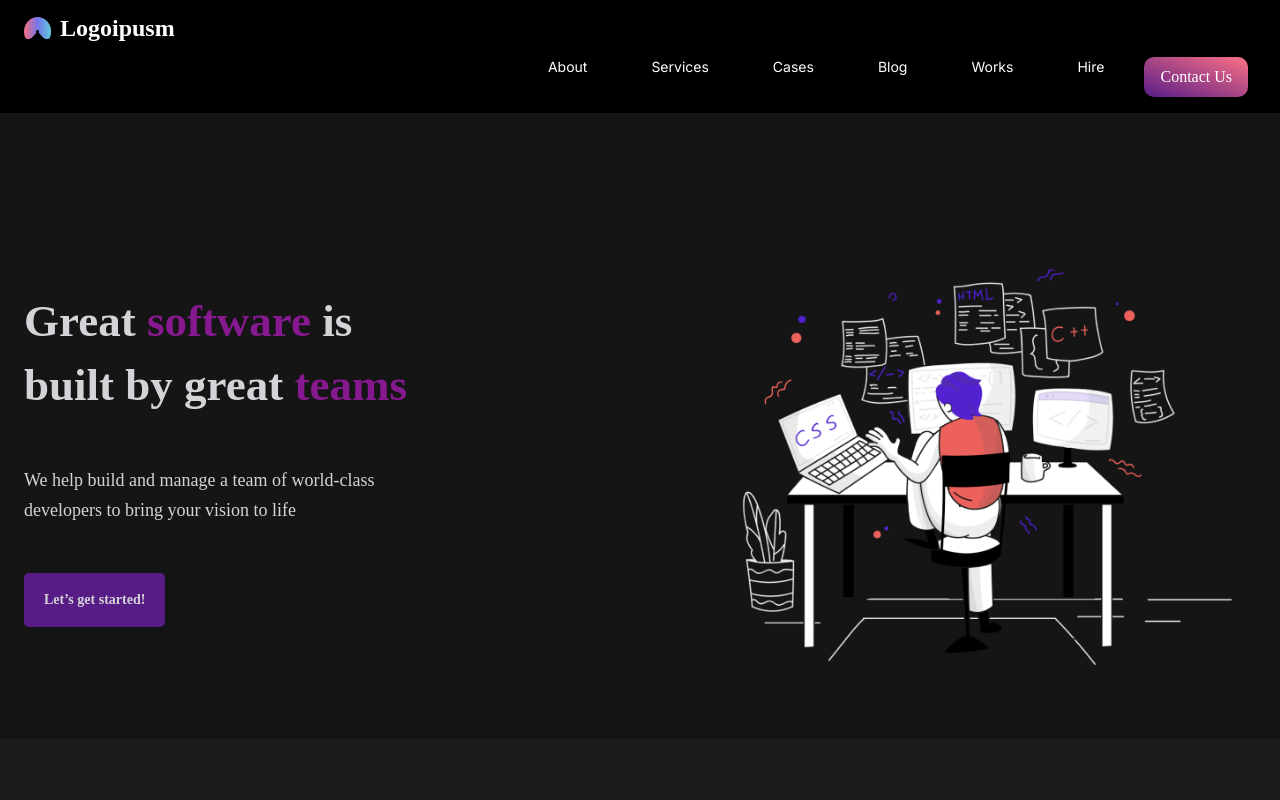
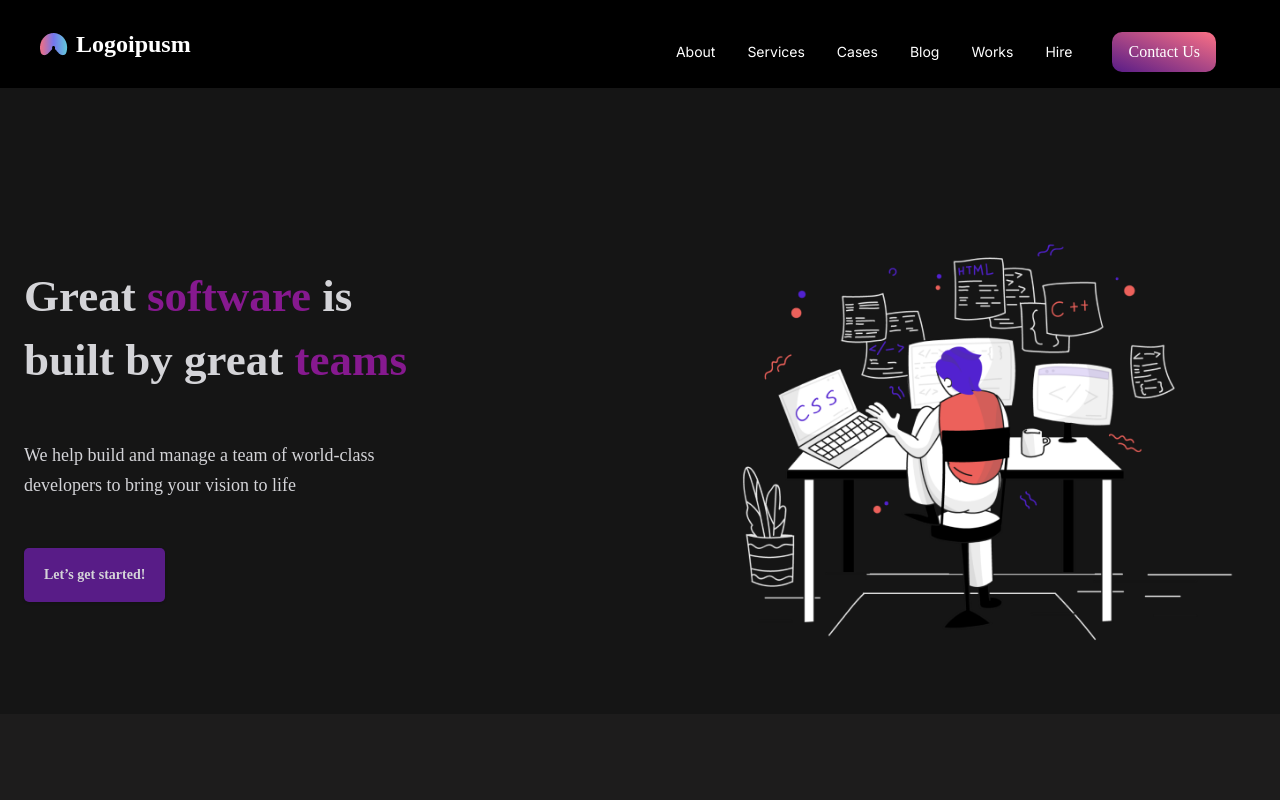
Before and after one commit to ShoaibAKHTER0010/software-site, a Next.js app: page / in a window 1280 px wide. Shown: the top 800 px of the page. Built offline with nearby package versions, Linux system fonts and the light colour scheme.

Commit message:
new commit

```diff
--- a/app/components/main.jsx
+++ b/app/components/main.jsx
@@ -6,7 +6,7 @@ const Main = () => {
     <section className='w-full bg-[#151515]'>
         <main className='mx-auto max-w-7xl pt-16 '>
             {/* main-div */}
-            <div className='w-full flex flex-row md:flex-row  sm:flex-col  pl-4 md:pl-6 '>
+            <div className='w-full flex flex-col md:flex-row pl-4 md:pl-6 '>
                 {/* first--div */}
                 <div className='w-full md:w-1/2 text-white py-0 md:py-28 flex flex-col items-center md:items-start'>
                   {/* paragraph */}
--- a/app/components/navbar.jsx
+++ b/app/components/navbar.jsx
@@ -14,27 +14,29 @@ const Navbar = () => {
     const [open, setOpen] = useState(false);
 
     return (
-        <main className='w-full'>
-            <div className='w-full top-0 left-0 bg-black flex '>
-                <div className='flex flex-col  py-4  md:max-w-7xl w-full mx-auto md:px-6'>
-                    <div className="flex items-center">
-                        <img src="./images/logo-top.png" alt="logo" className="h-10 md:h-auto" />
+        <main className='w-full '>
+            <div className='w-full  bg-black flex '>
+                <div className='flex justify-between items-center py-4 w-full  mx-auto px-6 md:px-10 '>
+                    <div className="flex items-center ">
+                        <div>
+                        <img src="./images/logo-top.png" alt="logo" className="" />
+                        </div>
                         <h2 className='text-white text-xl font-bold font-["Poppins"] cursor-pointer hover:text-gray-400 ml-2 md:text-2xl md:leading-[25px]'>Logoipusm</h2>
                     </div>
 
-                    <div onClick={() => setOpen(!open)} className='text-3xl absolute right-8 top-6 cursor-pointer md:hidden'>
+                    <div onClick={() => setOpen(!open)} className='text-3xl absolute right-6 top-4 cursor-pointer md:hidden'>
                         <ion-icon name={open ? 'close' : 'menu'}></ion-icon>
                     </div>
 
-                    <ul className={`md:flex md:justify-end  md:pb-0  absolute md:static text-white md:z-auto left-0 w-full md:w-auto md:pt-4 pt-0 bg-[#1d1c1c] md:bg-transparent transition-all duration-500 ease-in ${open ? 'top-20' : '-top-full md:top-0'}`}>
+                    <ul className={`md:flex md:justify-end items-center  md:pb-0  absolute md:static text-white md:z-auto left-0 w-full md:w-auto md:pt-4 pt-0 bg-[#1d1c1c] md:bg-transparent transition-all duration-500 ease-in ${open ? 'top-16' : '-top-full md:top-0'}`}>
                         {Links.map((link) => (
-                            <li key={link.name} className="text-sm md:text-md text-rose-400 md:text-white  md:my-0 my-7 from-neutral-200 font-['Plus Jakarta Sans] px-8">
+                            <li key={link.name} className="text-sm  text-rose-400 md:text-white  md:my-0 my-7 from-neutral-200 font-['Plus Jakarta Sans] px-6 md:px-4">
                                 <a href={link.link} className='text-white hover:text-gray-400 duration-500'>{link.name}</a>
                             </li>
                         ))}
 
                         {/* button */}
-                        <div className='pb-4 md:pb-0 px-2'>
+                        <div className=' py-8 md:py-0 px-6'>
                             <button className='text-white font-[Poppins] py-2 px-4 bg-gradient-to-bl from-rose-400 to-purple-900 rounded-[10.04px] duration-500'>
                                 Contact Us
                             </button>
```
